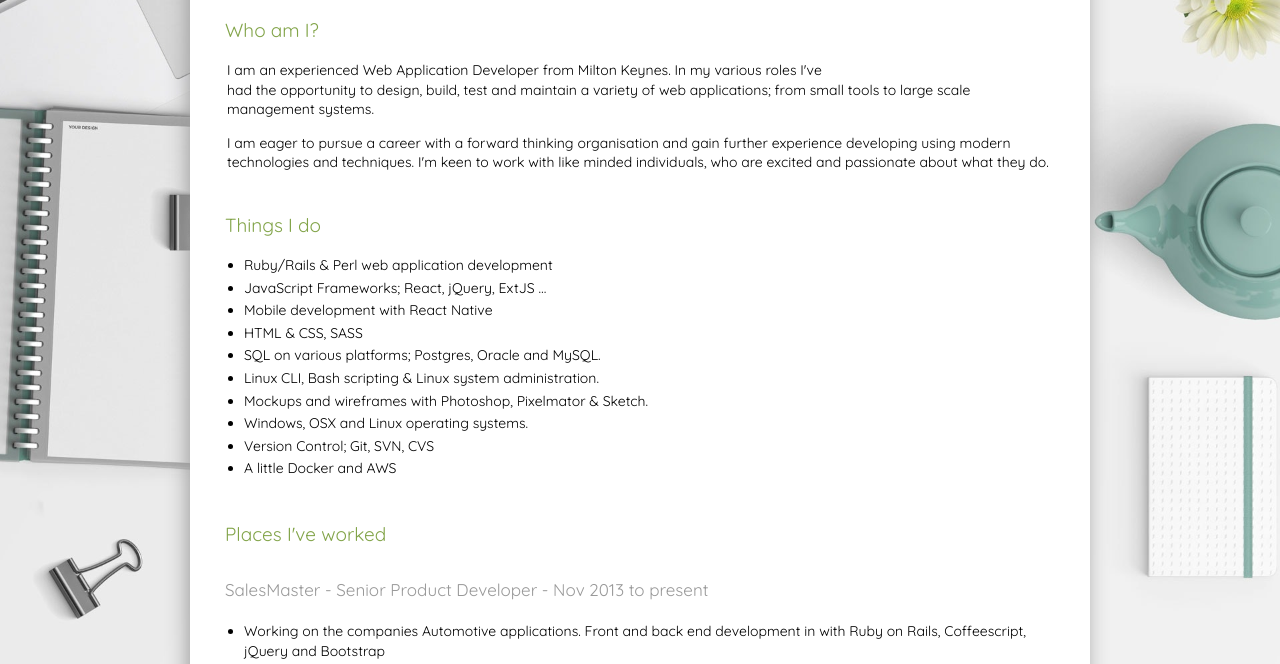
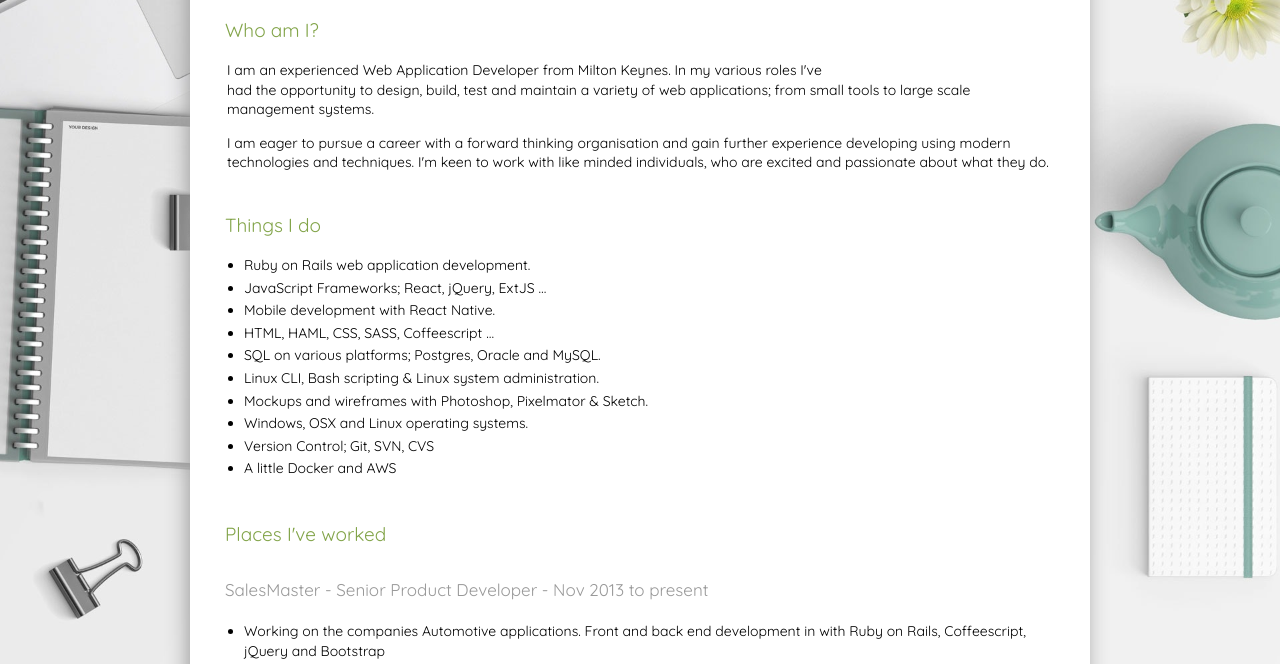
Before and after one commit to pughpugh/hughgallagher.co.uk, a plain HTML site: page index.html in a window 1280 px wide. Shown: the part 133-797 px from the top of the page. Drawn offline with nearby package versions, Linux system fonts and the light colour scheme.

Commit message:
Updated some details

```diff
--- a/index.html
+++ b/index.html
@@ -61,10 +61,10 @@
 
             <h3>Things I do</h3>
             <ul>
-                <li>Ruby/Rails &amp; Perl web application development</li>
+                <li>Ruby on Rails web application development.</li>
                 <li>JavaScript Frameworks; React, jQuery, ExtJS &hellip;</li>
-                <li>Mobile development with React Native</li>
-                <li>HTML &amp; CSS, SASS</li>
+                <li>Mobile development with React Native.</li>
+                <li>HTML, HAML, CSS, SASS, Coffeescript &hellip;</li>
                 <li>SQL on various platforms; Postgres, Oracle and MySQL.</li>
                 <li>Linux CLI, Bash scripting &amp; Linux system administration.</li>
                 <li>Mockups and wireframes with Photoshop, Pixelmator &amp Sketch.</li>
```
